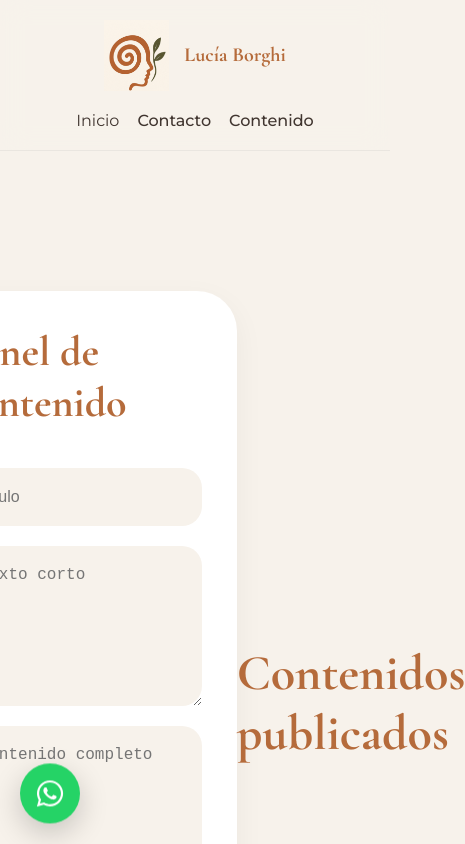
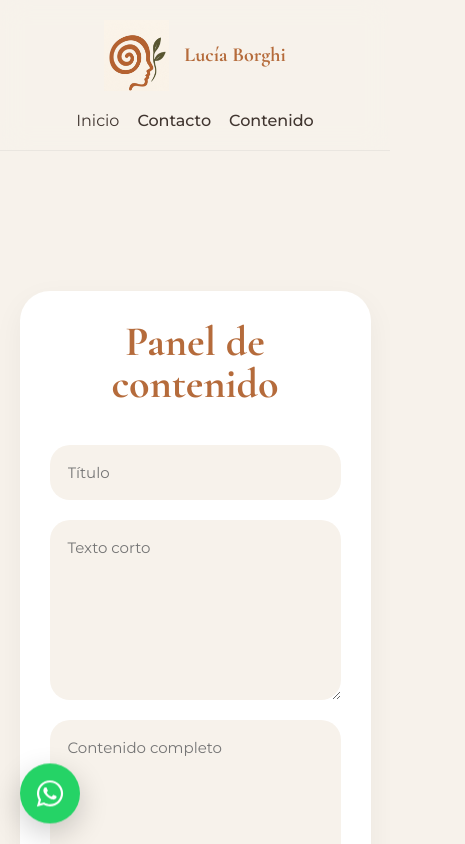
Before and after one commit to brunoignacioborghi/lucia-borghi-psicologia-web, a React (Vite) app: page /admin in a window 390 px wide. Shown: the top 844 px of the page, 465 px wide, since content can reach past the window. Built offline with nearby package versions, Linux system fonts and the light colour scheme.

Commit message:
fix routesssss

```diff
--- a/src/styles/admin.css
+++ b/src/styles/admin.css
@@ -1,14 +1,18 @@
 .admin_page {
+
   min-height: 100vh;
 
   display: flex;
 
-  justify-content: center;
+  flex-direction: column;
 
   align-items: center;
+
+  padding: 160px 10% 100px;
 }
 
 .admin_form {
+
   width: 100%;
 
   max-width: 700px;
@@ -29,15 +33,21 @@
 }
 
 .admin_form h1 {
+
   font-size: 60px;
 
   color: var(--primary);
 
   margin-bottom: 20px;
+
+  line-height: 1;
 }
 
 .admin_form input,
 .admin_form textarea {
+
+  width: 100%;
+
   padding: 20px;
 
   border-radius: 20px;
@@ -47,15 +57,19 @@
   background: #f7f2eb;
 
   font-size: 16px;
+
+  font-family: inherit;
 }
 
 .admin_form textarea {
-  min-height: 160px;
+
+  min-height: 180px;
 
   resize: vertical;
 }
 
 .admin_form button {
+
   background: var(--primary);
 
   color: white;
@@ -67,10 +81,21 @@
   border-radius: 999px;
 
   cursor: pointer;
+
+  font-size: 16px;
+
+  transition: 0.3s;
 }
 
+.admin_form button:hover {
+
+  background: var(--primary-dark);
+
+  transform: translateY(-3px);
+}
 
 .preview_image {
+
   width: 100%;
 
   height: 300px;
@@ -80,7 +105,12 @@
   border-radius: 25px;
 }
 
+/* ======================= */
+/* POSTS */
+/* ======================= */
+
 .admin_posts {
+
   width: 100%;
 
   max-width: 1100px;
@@ -89,6 +119,7 @@
 }
 
 .admin_posts h2 {
+
   font-size: 50px;
 
   color: var(--primary);
@@ -97,6 +128,7 @@
 }
 
 .admin_post_card {
+
   background: white;
 
   padding: 25px;
@@ -115,6 +147,7 @@
 }
 
 .admin_post_card img {
+
   width: 180px;
 
   height: 130px;
@@ -122,28 +155,40 @@
   object-fit: cover;
 
   border-radius: 20px;
+
+  min-width: 180px;
 }
 
 .admin_post_card h3 {
+
   margin-bottom: 10px;
 
   font-size: 28px;
+
+  line-height: 1.1;
 }
 
 .admin_post_card p {
+
   opacity: 0.7;
+
+  line-height: 1.7;
 }
 
 .admin_actions {
+
   margin-left: auto;
 
   display: flex;
 
   gap: 15px;
+
+  flex-wrap: wrap;
 }
 
 .edit_btn,
 .delete_btn {
+
   border: none;
 
   padding: 14px 22px;
@@ -153,57 +198,125 @@
   cursor: pointer;
 
   color: white;
+
+  transition: 0.3s;
 }
 
 .edit_btn {
+
   background: #6d7454;
 }
 
 .delete_btn {
+
   background: #b85656;
 }
 
-@media(max-width: 900px) {
+.edit_btn:hover,
+.delete_btn:hover {
 
-  .admin_post_card {
-    flex-direction: column;
-    align-items: flex-start;
-  }
+  transform: translateY(-3px);
+}
 
-  .admin_actions {
-    margin-left: 0;
-  }
-
-}
+/* ======================= */
+/* MOBILE */
+/* ======================= */
 
 @media(max-width: 900px) {
 
   .admin_page {
-    padding-top: 140px;
+
+    padding: 140px 5% 80px;
   }
 
   .admin_form {
-    padding: 35px;
+
+    padding: 30px;
+
+    border-radius: 30px;
   }
 
   .admin_form h1 {
+
     font-size: 42px;
+
+    text-align: center;
   }
 
-  .admin_post_card {
-    flex-direction: column;
+  .admin_form input,
+  .admin_form textarea {
 
-    align-items: flex-start;
+    padding: 18px;
+
+    font-size: 15px;
   }
 
-  .admin_post_card img {
-    width: 100%;
+  .preview_image {
 
     height: 220px;
   }
 
+  .admin_posts {
+
+    margin-top: 50px;
+  }
+
+  .admin_posts h2 {
+
+    font-size: 38px;
+
+    text-align: center;
+
+    margin-bottom: 30px;
+  }
+
+  .admin_post_card {
+
+    flex-direction: column;
+
+    align-items: flex-start;
+
+    padding: 20px;
+
+    border-radius: 25px;
+  }
+
+  .admin_post_card img {
+
+    width: 100%;
+
+    height: 220px;
+
+    min-width: 100%;
+  }
+
+  .admin_post_card h3 {
+
+    font-size: 24px;
+  }
+
+  .admin_post_card p {
+
+    font-size: 15px;
+  }
+
   .admin_actions {
+
+    width: 100%;
+
     margin-left: 0;
+
+    justify-content: space-between;
+  }
+
+  .edit_btn,
+  .delete_btn {
+
+    flex: 1;
+
+    text-align: center;
+
+    padding: 14px;
   }
 
 }
```
